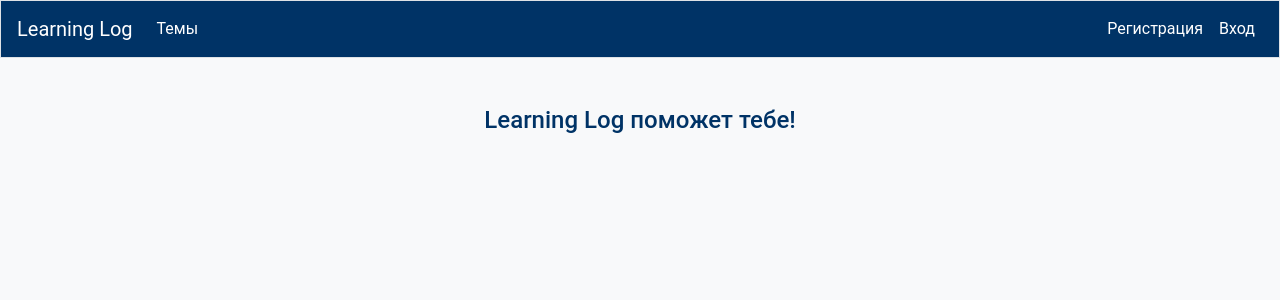
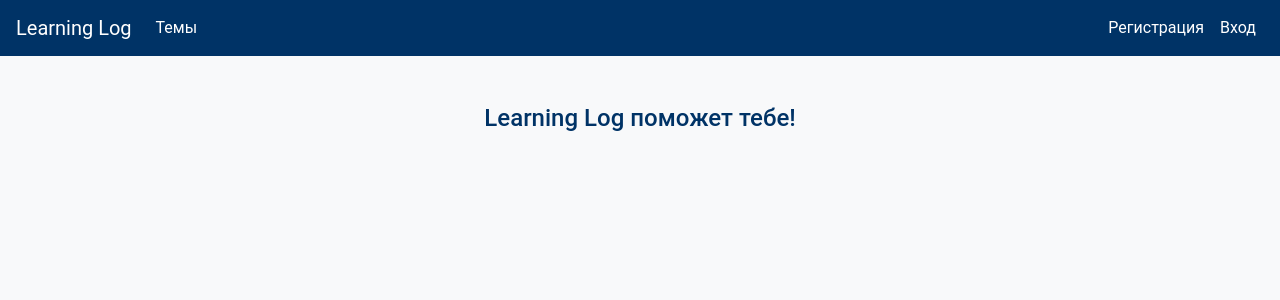
Before and after one commit to M1sterZag/Backend_Course, a Django app: page / in a window 1280 px wide. Shown: the top 300 px of the page. Run offline with Django 5.2, Linux system fonts and the light colour scheme; some libraries are stand-ins or nearby versions.

Commit message:
changeв styles

```diff
--- a/learning_logs/templates/learning_logs/base.html
+++ b/learning_logs/templates/learning_logs/base.html
@@ -4,8 +4,7 @@
 <html lang="en">
 <head>
 	<meta charset="UTF-8">
-	<meta name="viewport" content="width=device-width, user-scalable=no, initial-scale=1.0, maximum-scale=1.0, minimum-scale=1.0">
-	<meta http-equiv="X-UA-Compatible" content="ie=edge">
+    <meta name="viewport" content="width=device-width, initial-scale=1.0">
 	<title>Learning Log</title>
 	{% bootstrap_css %}
 	{% bootstrap_javascript jquery='full' %}
@@ -47,7 +46,7 @@
 	</style>
 </head>
 <body>
-<nav class="navbar navbar-expand-md navbar-dark mb-4 border">
+<nav class="navbar navbar-expand-lg navbar-dark mb-4">
 	<a class="navbar-brand" href="{% url 'learning_logs:index' %}">
 		Learning Log</a>
 	<button class="navbar-toggler" type="button" data-toggle="collapse"
```
